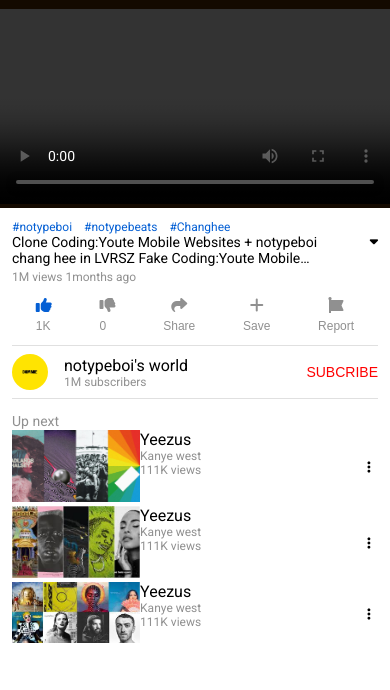
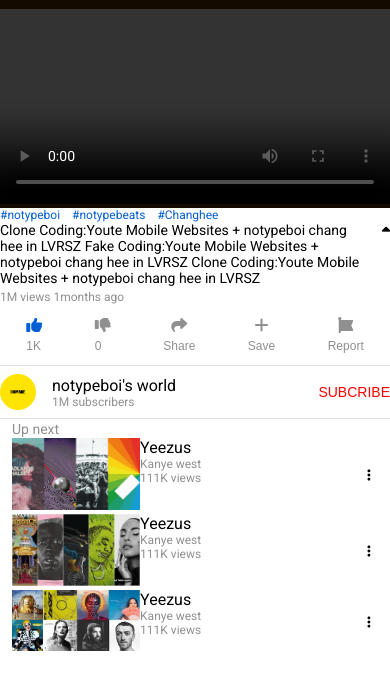
Before and after one commit to notypeboi/YoutubeCloneHTMLCSS, a plain HTML site: page index.html in a window 390 px wide. Both pictures are taken after a click on the button 373 px from the left and 277 px from the top of the page. Shown: the part 36-726 px from the top of the page. Drawn offline with Linux system fonts and the light colour scheme.

Commit message:
animation 추가

```diff
--- a/css/style.css
+++ b/css/style.css
@@ -102,16 +102,27 @@
 
 .info .metadata .titleAndButton .title {
     font-size: var(--font-mediux);
+    margin-right: var(--padding);
+}
+
+.info .metadata .titleAndButton .title.clamp {
     display: -webkit-box;
     -webkit-box-orient: vertical;
     -webkit-line-clamp: 2;
     overflow: hidden;
-    margin-right: var(--padding);
+
 }
 
 .info .metadata .titleAndButton .moreBtn {
     height: 100%;
 
+    transition: transform 300ms ease-in-out;
+
+}
+
+.info .metadata .titleAndButton .moreBtn.clicked {
+    transform: rotate(180deg);
+    transition: transform 300ms ease-in-out;
 }
 
 .info .view {
@@ -230,6 +241,10 @@
     font-size: var(--font-small);
 }
 
+.infoAndUpNext {
+    display: flex;
+    flex-direction: column;
+}
 
 @media screen and (min-width: 768px) {
     .infoAndUpNext {
--- a/index.html
+++ b/index.html
@@ -7,6 +7,7 @@
     <link rel="stylesheet" href="css/style.css">
     <link href="https://fonts.googleapis.com/css?family=Roboto&display=swap" rel="stylesheet">
     <script src="https://kit.fontawesome.com/f22de0f911.js" crossorigin="anonymous"></script>
+    <script src="index.js" defer></script>
 
     <title>Youtube mobile</title>
 </head>
@@ -30,6 +31,8 @@
         </video>
     </section>
 
+    <div class="infoAndUpNext">
+
         <!-- Video Info-->
         <section class="info">
 
@@ -40,7 +43,7 @@
                     <li>#Changhee</li>
                 </ul>
                 <div class="titleAndButton">
-                <span class="title"> Clone Coding:Youte Mobile Websites + notypeboi chang hee in LVRSZ Fake
+                    <span class="title clamp"> Clone Coding:Youte Mobile Websites + notypeboi chang hee in LVRSZ Fake
                         Coding:Youte Mobile Websites + notypeboi chang hee in LVRSZ Clone Coding:Youte Mobile Websites +
                         notypeboi chang hee in LVRSZ</span>
                     <button class="moreBtn">
@@ -83,7 +86,6 @@
                 <button class="subscribe">SUBCRIBE</button>
             </div>
         </section>
-
         <section class="UpNext">
             <span class="title">Up next</span>
             <ul>
@@ -128,6 +130,8 @@
                 </li>
             </ul>
         </section>
+    </div>
+
 </body>
 
 </html>
--- /dev/null
+++ b/index.js
@@ -0,0 +1,8 @@
+const moreBtn = document.querySelector('.info .metadata .titleAndButton .moreBtn');
+const title = document.querySelector('.info .metadata .title');
+
+moreBtn.addEventListener('click', () => {
+
+    moreBtn.classList.toggle('clicked');
+    title.classList.toggle('clamp');
+});
```
Lines whose indentation alone changed are shown as unchanged.
